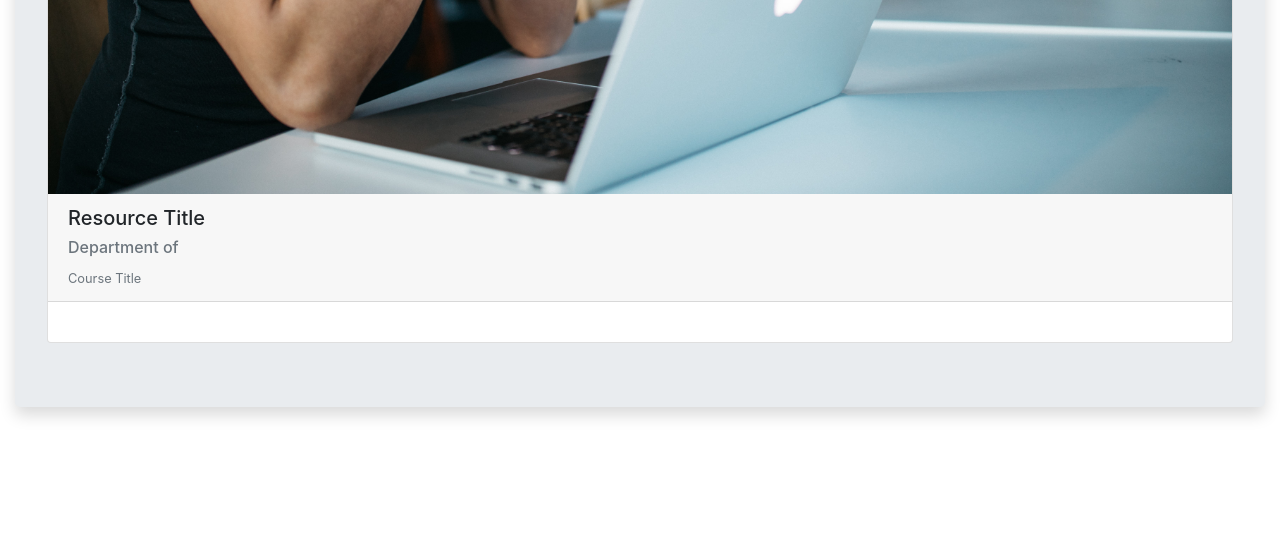
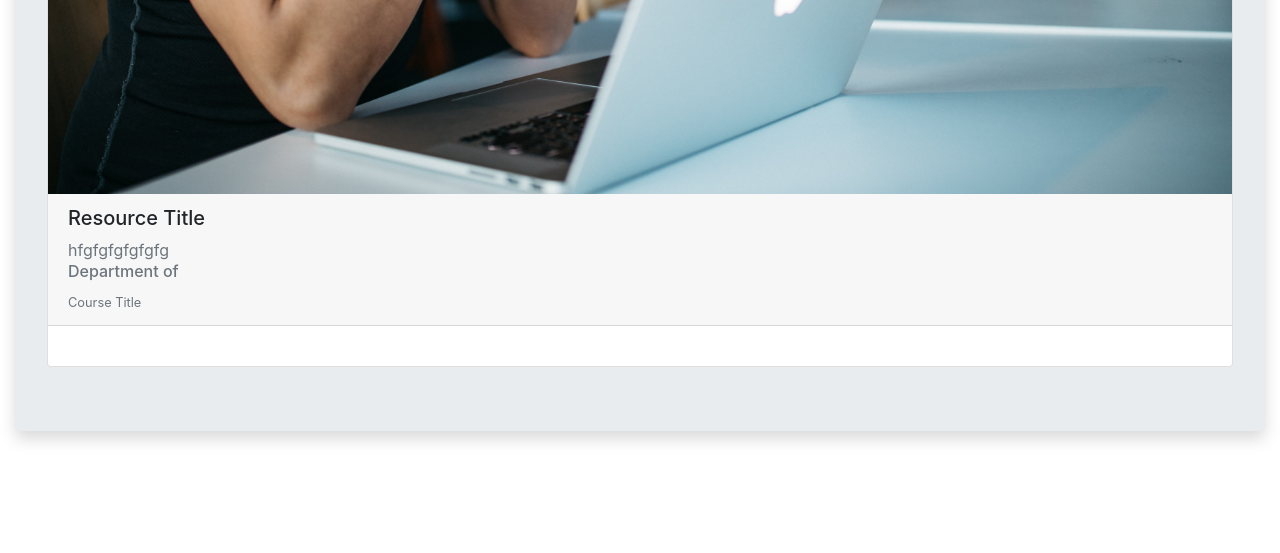
Before and after one commit to STEMCoders-ABU/project1, a CodeIgniter app: page /database/ in a window 1280 px wide. Shown: the part 1696-2249 px from the top of the page. Before the commit the page ends 2114 px from the top, so only its background shows below. Run offline with CodeIgniter, Linux system fonts and the light colour scheme.

Commit message:
added rubbish

```diff
--- a/application/views/pages/index.php
+++ b/application/views/pages/index.php
@@ -18,7 +18,7 @@
                 <img class="card-img-top img-fluid" alt="Resource Cover Photo" src="<?= base_url('assets/imgs/header.jpg'); ?>">
                 <div class="card-header t">
                     <h5>Resource Title</h5>
-                    <div class="text-muted">
+                    <div class="text-muted"> hfgfgfgfgfgfg
                         <h6>Department of </h6>
                         <small>Course Title</small>
                     </div>
```
